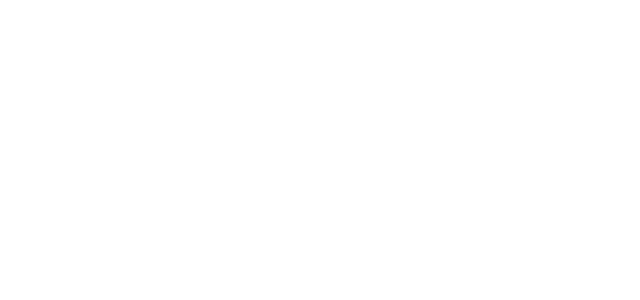
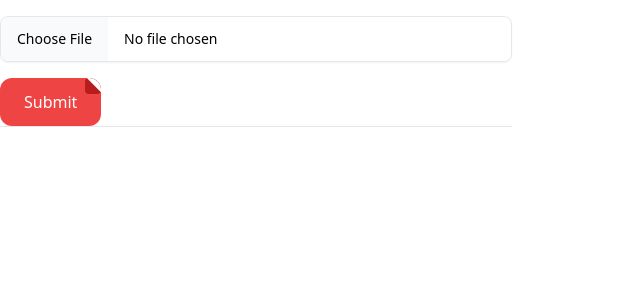
Before and after one commit to miguelCassimiro99/mrr-metrics-front, a Nuxt app: page / in a window 1280 px wide. Shown: the top 300 px of the page, without its empty margins (0-640 px from the left). Built offline with nearby package versions, Linux system fonts and the light colour scheme.

Commit message:
feat: fetching data from API

```diff
--- a/app.vue
+++ b/app.vue
@@ -1,3 +1,98 @@
+<script setup lang="ts">
+const file = ref<File | null>(null);
+
+type MRRType = {
+  active_subscribers: number;
+  annual_subcriptions: number;
+  monthly_subscriptions: number;
+  monthly_billing: number;
+  annual_billing: number;
+  total_mrr: number;
+};
+
+type ChurnRateType = {
+  inactive_subscribers: number;
+  annual_subscriptions_canceled: number;
+  monthly_subscriptions_canceled: number;
+  monthly_billing_canceled: number;
+  annual_billing_canceled: number;
+  total_churn_rate: number;
+};
+
+type APIDataResult = {
+  mrr: MRRType;
+  churn_rate: ChurnRateType;
+};
+
+const data = ref<APIDataResult | null>(null);
+
+const onChangeFile = (event: Event) => {
+  const [_file] = (event.target as HTMLInputElement).files as FileList;
+  file.value = _file;
+};
+
+const sendFile = async () => {
+  try {
+    if (!file.value) return;
+    const body = new FormData();
+
+    body.append("file", file.value, file.value.name);
+
+    const response = await $fetch<APIDataResult | null>(
+      "http://127.0.0.1:8000/upload-file",
+      {
+        method: "POST",
+        body,
+      }
+    );
+
+    if (!response) throw new Error("Error during the process");
+    data.value = response;
+  } catch (error) {
+    console.log("Error");
+  }
+};
+</script>
+
 <template>
-  <div class="bg-red-400"></div>
+  <div class="max-w-lg my-4">
+    <form class="flex flex-col gap-4">
+      <label for="file-input" class="sr-only">Escolha o arquivo</label>
+      <input
+        @change="onChangeFile"
+        id="file-input"
+        type="file"
+        name="file-input"
+        class="block w-full border border-gray-200 shadow-sm rounded-lg text-sm focus:z-10 focus:border-blue-500 focus:ring-blue-500 disabled:opacity-50 disabled:pointer-events-none dark:bg-slate-900 dark:border-gray-700 dark:text-gray-400 dark:focus:outline-none dark:focus:ring-1 dark:focus:ring-gray-600 file:bg-gray-50 file:border-0 file:bg-gray-100 file:me-4 file:py-3 file:px-4 dark:file:bg-gray-700 dark:file:text-gray-400"
+      />
+
+      <button
+        @click="sendFile"
+        type="button"
+        class="relative inline-flex items-center justify-start px-6 py-3 overflow-hidden font-medium transition-all bg-red-500 rounded-xl group w-fit"
+      >
+        <span
+          class="absolute top-0 right-0 inline-block w-4 h-4 transition-all duration-500 ease-in-out bg-red-700 rounded group-hover:-mr-4 group-hover:-mt-4"
+        >
+          <span
+            class="absolute top-0 right-0 w-5 h-5 rotate-45 translate-x-1/2 -translate-y-1/2 bg-white"
+          ></span>
+        </span>
+        <span
+          class="absolute bottom-0 left-0 w-full h-full transition-all duration-500 ease-in-out delay-200 -translate-x-full translate-y-full bg-red-600 rounded-2xl group-hover:mb-12 group-hover:translate-x-0"
+        ></span>
+        <span
+          class="relative w-full text-left text-white transition-colors duration-200 ease-in-out group-hover:text-white"
+          >Submit</span
+        >
+      </button>
+    </form>
+
+    <hr />
+
+    <section class="container" v-if="data">
+      <span>Fetched Data</span>
+      <pre>{{ data }}</pre>
+    </section>
+  </div>
 </template>
```
